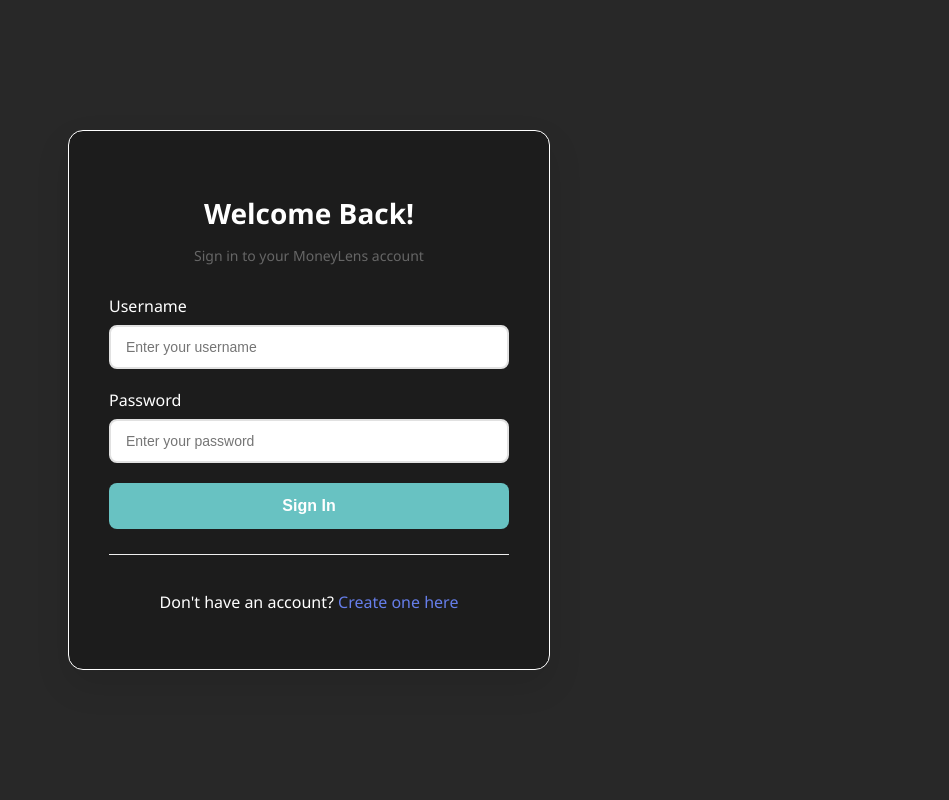
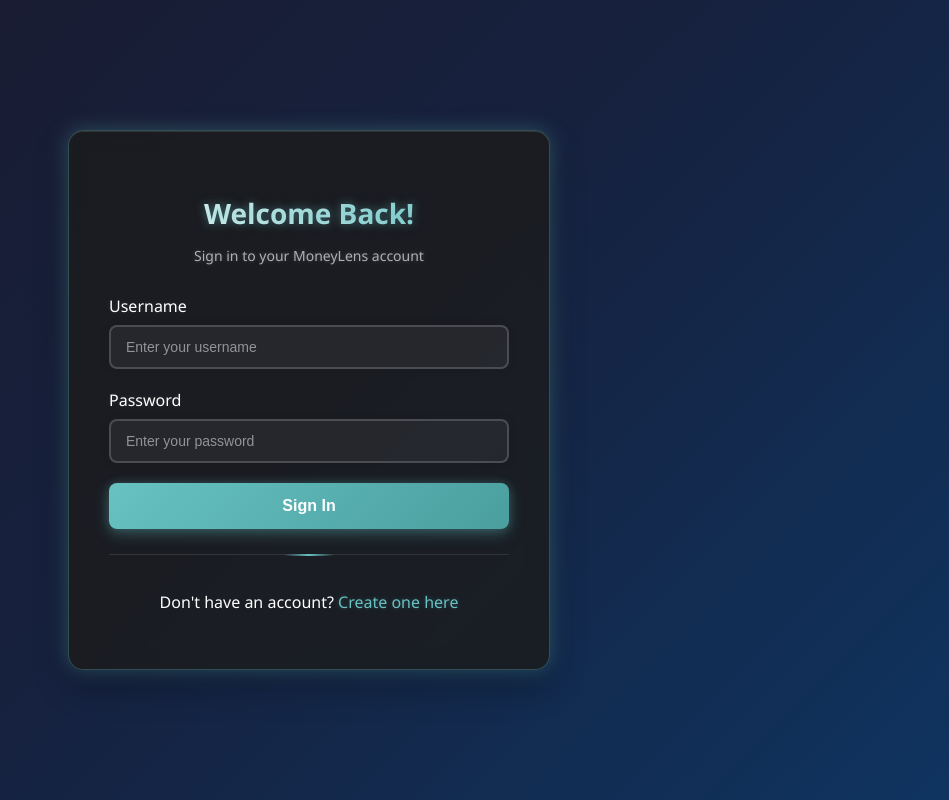
Before and after one commit to n3mo1101/cc6-expense-tracker, a Django app: page /accounts/login/ in a window 1280 px wide. Shown: the whole page, without its empty margins (331-1280 px from the left). Run offline with Django 5.2, Linux system fonts and the light colour scheme.

Commit message:
modified login css

```diff
--- a/projectsite/static/css/login.css
+++ b/projectsite/static/css/login.css
@@ -2,31 +2,52 @@
 
 body {
     font-family: 'Segoe UI', Tahoma, Geneva, Verdana, sans-serif;
-    background: #282828;
+    background: linear-gradient(135deg, #1a1a2e 0%, #16213e 50%, #0f3460 100%);
     margin: 0;
     padding: 0;
     height: 100vh;
     display: flex;
     justify-content: center;
     align-items: center;
-    color:white;
+    color: white;
+    position: relative;
+    overflow: hidden;
 }
 
 .login-container {
     width: 100%;
     max-width: 400px;
-    border-color: white;
-    border-width: 1px;
-    border-style: solid;
-    background: #1C1C1C;
+    border: 1px solid rgba(104, 194, 194, 0.3);
+    background: rgba(28, 28, 28, 0.8);
+    backdrop-filter: blur(10px);
     padding: 40px;
     border-radius: 15px;
-    box-shadow: 0 15px 35px rgba(0,0,0,0.1);
+    box-shadow:
+        0 0 20px rgba(104, 194, 194, 0.3),
+        0 15px 35px rgba(0, 0, 0, 0.3),
+        inset 0 1px 0 rgba(255, 255, 255, 0.1);
+    position: relative;
+    overflow: hidden;
+}
+
+.login-container::before {
+    content: '';
+    position: absolute;
+    top: 0;
+    left: -100%;
+    width: 100%;
+    height: 100%;
+    background: linear-gradient(90deg, transparent, rgba(104, 194, 194, 0.1), transparent);
+}
+
+.login-container:hover::before {
+    left: 100%;
 }
 
 .login-header {
     text-align: center;
     margin-bottom: 30px;
+    position: relative;
 }
 
 .login-header h2 {
@@ -34,15 +55,24 @@ body {
     margin-bottom: 10px;
     font-size: 28px;
     font-weight: 600;
+    text-shadow: 0 0 10px rgba(104, 194, 194, 0.5);
+    background: linear-gradient(90deg, #fff, #68C2C2, #fff);
+    background-size: 200% auto;
+    background-clip: text;
+    -webkit-background-clip: text;
+    -webkit-text-fill-color: transparent;
+    animation: shine 3s linear infinite;
 }
 
 .login-header p {
-    color: #666;
+    color: #b0b0b0;
     font-size: 14px;
+    text-shadow: 0 0 5px rgba(255, 255, 255, 0.2);
 }
 
 .form-group {
     margin-bottom: 20px;
+    position: relative;
 }
 
 .form-group label {
@@ -50,38 +80,73 @@ body {
     margin-bottom: 8px;
     color: white;
     font-weight: 500;
+    text-shadow: 0 0 5px rgba(255, 255, 255, 0.1);
 }
 
 .form-group input {
     width: 100%;
     padding: 12px 15px;
-    border: 2px solid #e1e1e1;
+    border: 2px solid rgba(225, 225, 225, 0.2);
     border-radius: 8px;
     font-size: 14px;
-    transition: border-color 0.3s ease;
+    transition: all 0.3s ease;
     box-sizing: border-box;
+    background: rgba(255, 255, 255, 0.05);
+    color: white;
+    box-shadow: 0 0 10px rgba(0, 0, 0, 0.1);
 }
 
 .form-group input:focus {
     outline: none;
     border-color: #68C2C2;
+    box-shadow:
+        0 0 15px rgba(104, 194, 194, 0.4),
+        inset 0 0 10px rgba(104, 194, 194, 0.1);
+    background: rgba(255, 255, 255, 0.08);
+}
+
+.form-group input::placeholder {
+    color: rgba(255, 255, 255, 0.5);
 }
 
 .login-btn {
     width: 100%;
     padding: 14px;
-    background: #68C2C2;
+    background: linear-gradient(135deg, #68C2C2 0%, #4a9e9e 100%);
     color: white;
     border: none;
     border-radius: 8px;
     font-size: 16px;
     font-weight: 600;
     cursor: pointer;
-    transition: transform 0.2s ease;
+    transition: all 0.3s ease;
+    position: relative;
+    overflow: hidden;
+    box-shadow:
+        0 5px 15px rgba(104, 194, 194, 0.3),
+        0 0 10px rgba(104, 194, 194, 0.2);
+}
+
+.login-btn::before {
+    content: '';
+    position: absolute;
+    top: 0;
+    left: -100%;
+    width: 100%;
+    height: 100%;
+    background: linear-gradient(90deg, transparent, rgba(255, 255, 255, 0.2), transparent);
+    transition: left 0.5s ease;
 }
 
 .login-btn:hover {
     transform: translateY(-2px);
+    box-shadow:
+        0 8px 25px rgba(104, 194, 194, 0.4),
+        0 0 15px rgba(104, 194, 194, 0.3);
+}
+
+.login-btn:hover::before {
+    left: 100%;
 }
 
 .login-btn:active {
@@ -89,30 +154,64 @@ body {
 }
 
 .error-message {
-    background-color: #fee;
-    color: #c33;
+    background: linear-gradient(135deg, rgba(204, 51, 51, 0.2) 0%, rgba(153, 0, 0, 0.2) 100%);
+    color: #ff6b6b;
     padding: 12px;
     border-radius: 6px;
     text-align: center;
     margin-bottom: 20px;
-    border-left: 4px solid #c33;
+    border-left: 4px solid #ff6b6b;
+    box-shadow: 0 0 10px rgba(255, 107, 107, 0.3);
+    backdrop-filter: blur(5px);
 }
 
 .register-section {
     text-align: center;
     margin-top: 25px;
     padding-top: 20px;
-    border-top: 1px solid #eee;
+    border-top: 1px solid rgba(255, 255, 255, 0.1);
+    position: relative;
+}
+
+.register-section::before {
+    content: '';
+    position: absolute;
+    top: -1px;
+    left: 50%;
+    transform: translateX(-50%);
+    width: 50px;
+    height: 2px;
+    background: linear-gradient(90deg, transparent, #68C2C2, transparent);
 }
 
 .register-link {
-    color: #667eea;
+    color: #68C2C2;
     text-decoration: none;
     font-weight: 500;
+    position: relative;
+    transition: all 0.3s ease;
+    text-shadow: 0 0 5px rgba(104, 194, 194, 0.3);
+}
+
+.register-link::after {
+    content: '';
+    position: absolute;
+    bottom: -2px;
+    left: 0;
+    width: 0;
+    height: 1px;
+    background: #68C2C2;
+    box-shadow: 0 0 5px #68C2C2;
+    transition: width 0.3s ease;
 }
 
 .register-link:hover {
-    text-decoration: underline;
+    text-decoration: none;
+    text-shadow: 0 0 10px rgba(104, 194, 194, 0.6);
+}
+
+.register-link:hover::after {
+    width: 100%;
 }
 
 /* Responsive design */
@@ -127,4 +226,8 @@ body {
         align-items: flex-start;
         padding-top: 50px;
     }
+
+    .login-header h2 {
+        font-size: 24px;
+    }
 }
```
